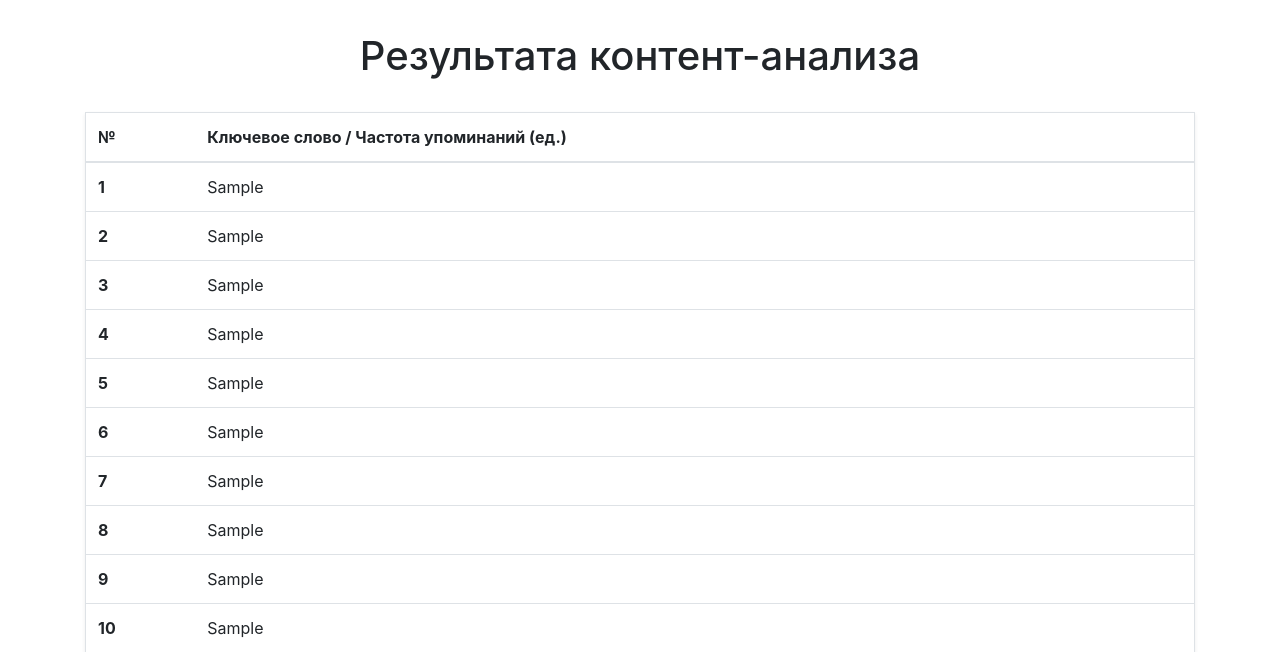
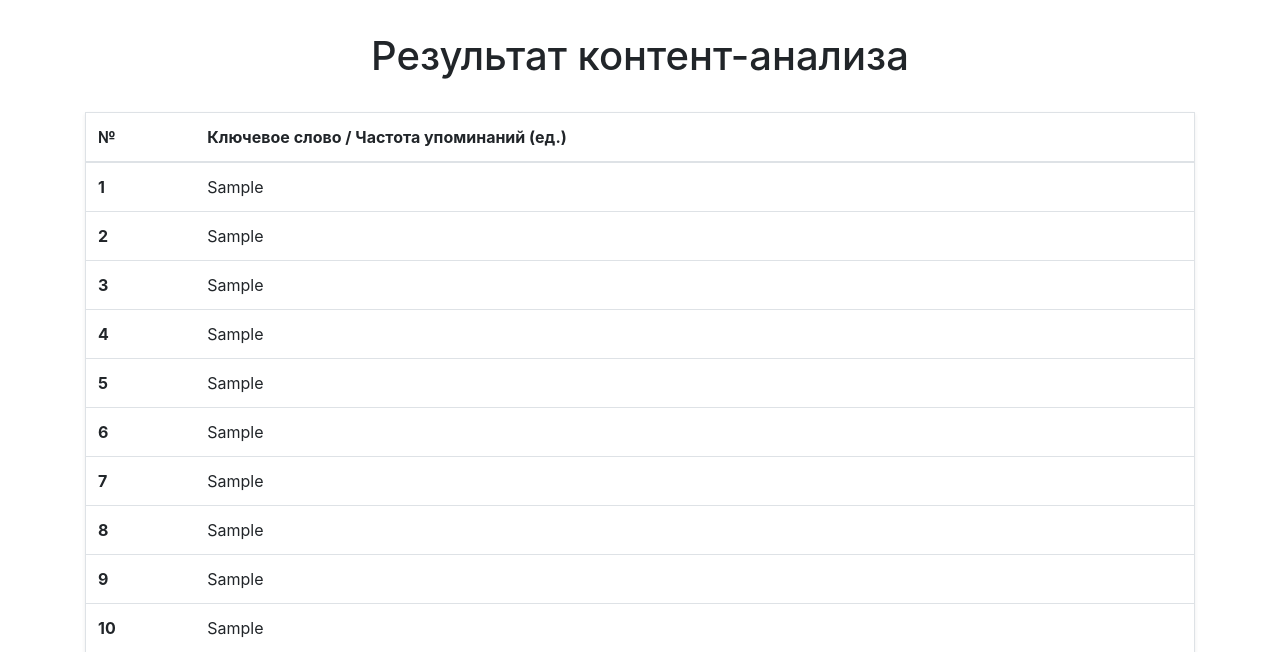
Before and after one commit to R-Mosolov/monographs-content-analysis, a Flask app: template templates/result.html in a window 1280 px wide. Shown: the part 53-705 px from the top of the page. Run offline with Flask 2, Linux system fonts and the light colour scheme; the template is opened without the code that fills it: most values are stand-ins (such as "Sample title", 1, 10 or a date in 2020); some libraries are stand-ins or nearby versions.

Commit message:
Was renamed the title on result page (code contained a mistake)

```diff
--- a/templates/result.html
+++ b/templates/result.html
@@ -12,7 +12,7 @@
         </nav>
     </header>
     <main class="container d-flex justify-content-center flex-column" style="height: calc(100vh - 100px)">
-        <h1 class="text-center">Результата контент-анализа</h1>
+        <h1 class="text-center">Результат контент-анализа</h1>
         <table class="table mt-4 border shadow-sm">
             <thead>
                 <tr>
```
